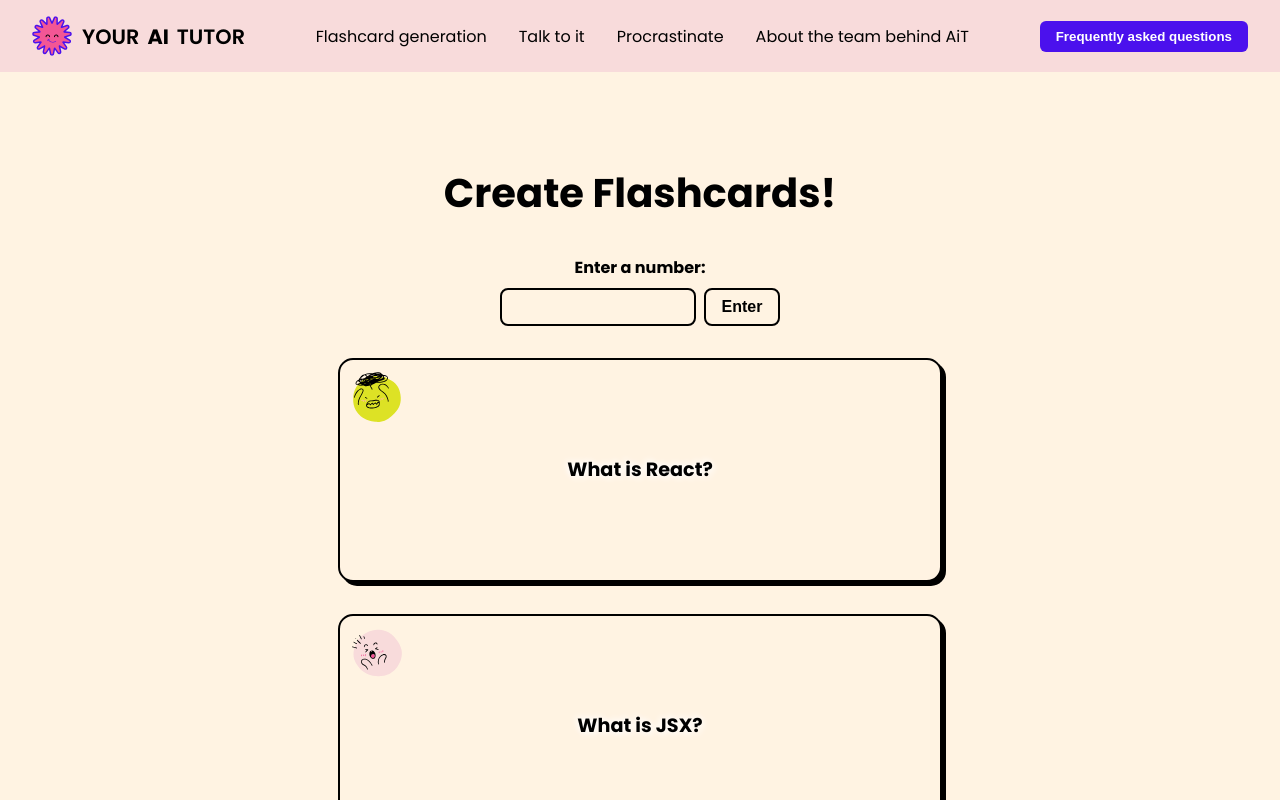
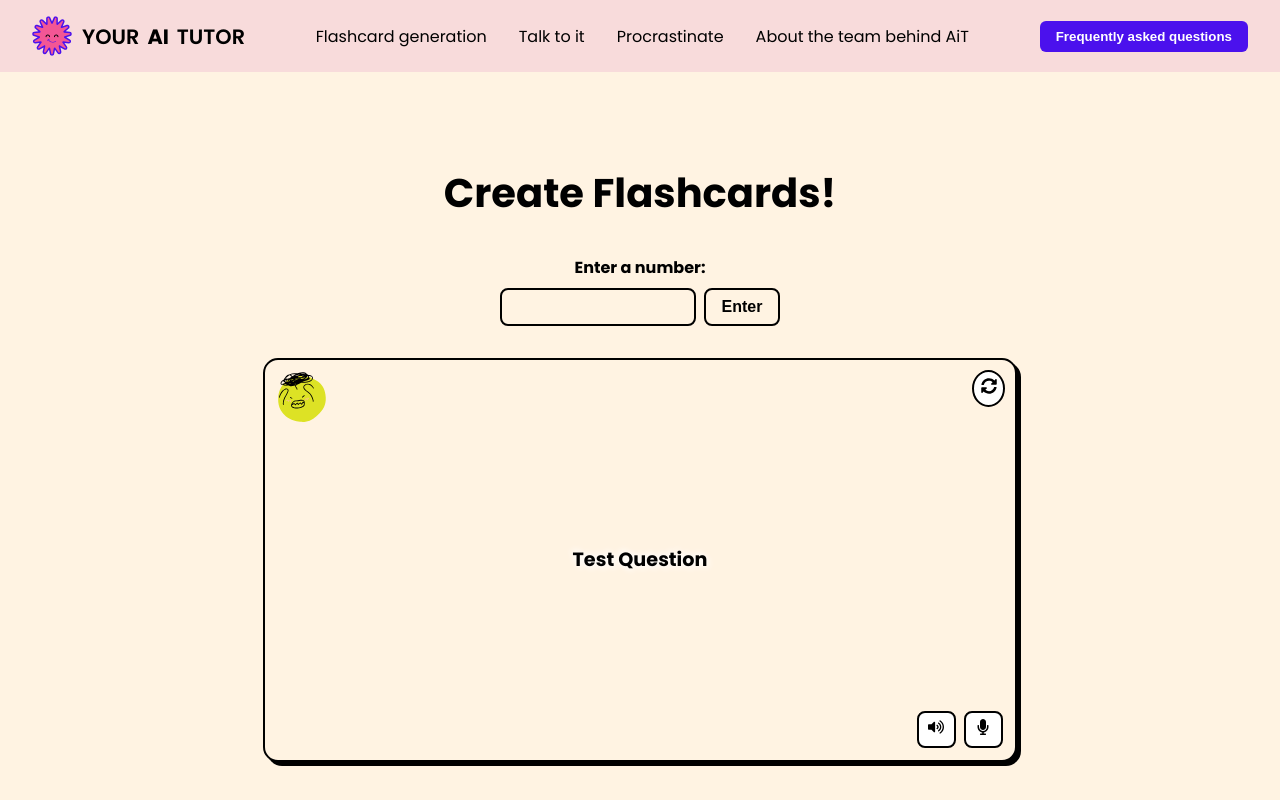
Before and after one commit to franzRasch/INF-3993_AI_Exam, a React (Create React App) app in the folder src/frontend/: page /flashcards in a window 1280 px wide. Shown: the top 800 px of the page. Built offline with nearby package versions, Linux system fonts and the light colour scheme.

Commit message:
added buttons to flashcards but no logic yet

```diff
--- a/src/frontend/package.json
+++ b/src/frontend/package.json
@@ -9,6 +9,7 @@
     "@testing-library/user-event": "^13.5.0",
     "react": "^19.1.0",
     "react-dom": "^19.1.0",
+    "react-icons": "^5.5.0",
     "react-router-dom": "^7.6.1",
     "react-scripts": "5.0.1",
     "web-vitals": "^2.1.4"
--- a/src/frontend/src/css/FlashcardsPage.css
+++ b/src/frontend/src/css/FlashcardsPage.css
@@ -8,6 +8,7 @@
   font-size: 2.5rem;
   margin-bottom: 2rem;
 }
+
 .flashcard-grid {
   display: flex;
   flex-direction: column;
@@ -18,20 +19,24 @@
 
 .flashcard-box {
   width: 90%;
-  max-width: 600px;
-  height: 220px; /* increased height */
+  max-width: 750px;
+  height: 400px;
   position: relative;
   border: 2px solid #000;
   border-radius: 15px;
-  cursor: pointer;
   transition:
     background-color 0.4s,
     transform 0.3s ease;
   display: flex;
+  flex-direction: column;
   align-items: center;
   justify-content: center;
   box-shadow: 4px 4px 0 #000;
   overflow: hidden;
+}
+
+.flashcard-box:hover {
+  transform: scale(1.02);
 }
 
 .flashcard-icon {
@@ -43,9 +48,6 @@
 .flashcard-icon img {
   width: 50px;
   height: 50px;
-}
-.flashcard-box:hover {
-  transform: scale(1.03);
 }
 
 .flashcard-text {
@@ -61,8 +63,44 @@
   font-weight: bold;
 }
 
+/* Flip Button - Top Right */
+.flip-button {
+  position: absolute;
+  top: 10px;
+  right: 10px;
+  background: white;
+  border: 2px solid black;
+  border-radius: 50%;
+  padding: 0.4rem;
+  font-size: 1rem;
+  cursor: pointer;
+  z-index: 2;
+}
+
+/* Bottom Buttons - Bottom Right */
+.flashcard-buttons-bottom {
+  position: absolute;
+  bottom: 12px;
+  right: 12px;
+  display: flex;
+  gap: 0.5rem;
+}
+
+.flashcard-buttons-bottom button {
+  background: white;
+  border: 2px solid black;
+  padding: 0.4rem 0.6rem;
+  border-radius: 8px;
+  font-size: 1rem;
+  cursor: pointer;
+  transition: all 0.2s ease;
+}
+
+.flashcard-buttons-bottom button:hover {
+  background-color: var(--soft-yellow);
+}
+
 /* INPUT SECTION */
-
 .user-input-wrapper {
   display: flex;
   flex-direction: column;
@@ -105,3 +143,25 @@
 .submit-button:hover {
   transform: scale(1.05);
 }
+
+/* Loading */
+.loading-spinner {
+  font-size: 1.2rem;
+  font-weight: bold;
+  color: var(--gray-dark);
+  text-align: center;
+  padding: 2rem;
+  animation: pulse 1s infinite ease-in-out;
+}
+
+@keyframes pulse {
+  0% {
+    opacity: 0.3;
+  }
+  50% {
+    opacity: 1;
+  }
+  100% {
+    opacity: 0.3;
+  }
+}
--- a/src/frontend/src/pages/FlashcardsPage.js
+++ b/src/frontend/src/pages/FlashcardsPage.js
@@ -1,5 +1,7 @@
 import React, { useState } from 'react';
 import '../css/FlashcardsPage.css';
+import { FaVolumeUp, FaMicrophone, FaSyncAlt } from 'react-icons/fa';
+
 import icon1 from '../assets/doodles/11.svg';
 import icon2 from '../assets/doodles/12.svg';
 import icon3 from '../assets/doodles/13.svg';
@@ -17,27 +19,24 @@ const colorSet = [
   { base: 'var(--peach-cream)', highlight: 'var(--soft-yellow)' },
 ];
 
-const flashcards = [
-  { front: 'What is React?', back: 'A JS library for building UIs' },
-  { front: 'What is JSX?', back: 'A syntax extension for JavaScript' },
-  { front: 'What is a hook?', back: 'Functions to manage state and side effects' },
-  { front: 'What is useState?', back: 'A hook to manage component state' },
-  { front: 'What is useEffect?', back: 'A hook to manage side effects' },
-  { front: 'What is props?', back: 'Inputs passed into components' },
-  { front: 'What is JSX?', back: 'A syntax extension for JavaScript' },
-];
 export default function FlashcardsPage() {
   const [userInput, setUserInput] = useState('');
+  const [flashcards, setFlashcards] = useState([
+    { front: 'Test Question', back: 'Test Answer' }, // 🧪 Initial test card
+  ]);
+  const [loading, setLoading] = useState(false);
 
   const handleSubmit = async () => {
     console.log('Clicked submit');
+    setLoading(true); // Show loading spinner
+
     try {
       const response = await fetch('http://localhost:8000/flashcards/generate', {
         method: 'POST',
         headers: {
           'Content-Type': 'application/json',
         },
-        body: JSON.stringify({ user_input: userInput }), // ✅ use userInput here
+        body: JSON.stringify({ user_input: userInput }),
       });
 
       if (!response.ok) {
@@ -46,17 +45,65 @@ export default function FlashcardsPage() {
 
       const reader = response.body.getReader();
       const decoder = new TextDecoder('utf-8');
-      let result = '';
+      let buffer = '';
+      const flashcardsList = [];
+      let currentCard = {};
 
       while (true) {
         const { value, done } = await reader.read();
         if (done) break;
-        result += decoder.decode(value);
+        buffer += decoder.decode(value);
+
+        // Split completed lines
+        const lines = buffer.split('\n');
+        buffer = lines.pop(); // hold onto incomplete line for next chunk
+
+        for (const line of lines) {
+          if (!line.trim()) continue;
+
+          try {
+            const parsed = JSON.parse(line);
+
+            if (parsed.q) {
+              const qObj = JSON.parse(parsed.q);
+              currentCard.front = qObj.question;
+            }
+
+            if (parsed.a) {
+              const aObj = JSON.parse(parsed.a);
+              currentCard.back = aObj.answer;
+            }
+
+            if (currentCard.front && currentCard.back) {
+              flashcardsList.push({ ...currentCard });
+              currentCard = {};
+            }
+          } catch (err) {
+            console.warn('Failed to parse line:', line, err.message);
+          }
+        }
       }
 
-      console.log('Raw stream result:', result);
+      // Handle final buffer line
+      if (buffer.trim()) {
+        try {
+          const parsed = JSON.parse(buffer);
+          if (parsed.q) currentCard.front = JSON.parse(parsed.q).question;
+          if (parsed.a) currentCard.back = JSON.parse(parsed.a).answer;
+          if (currentCard.front && currentCard.back) {
+            flashcardsList.push({ ...currentCard });
+          }
+        } catch (err) {
+          console.warn('Failed to parse final buffer:', buffer, err.message);
+        }
+      }
+
+      setFlashcards(flashcardsList);
+      console.log('Parsed flashcards:', flashcardsList);
     } catch (err) {
       console.error('Error:', err.message);
+    } finally {
+      setLoading(false); // Hide loading spinner
     }
   };
 
@@ -72,15 +119,27 @@ export default function FlashcardsPage() {
           </button>
         </div>
       </div>
-
       <div className="flashcard-grid">
-        {flashcards.map((card, index) => {
-          const icon = iconSet[index % iconSet.length];
-          const { base, highlight } = colorSet[index % colorSet.length];
-          return (
-            <Flashcard key={index} front={card.front} back={card.back} color={base} highlight={highlight} icon={icon} />
-          );
-        })}
+        {loading ? (
+          <div className="loading-spinner">Loading...</div>
+        ) : flashcards.length === 0 ? (
+          <p>No flashcards yet. Try entering a number and pressing Enter.</p>
+        ) : (
+          flashcards.map((card, index) => {
+            const icon = iconSet[index % iconSet.length];
+            const { base, highlight } = colorSet[index % colorSet.length];
+            return (
+              <Flashcard
+                key={index}
+                front={card.front}
+                back={card.back}
+                color={base}
+                highlight={highlight}
+                icon={icon}
+              />
+            );
+          })
+        )}
       </div>
     </div>
   );
@@ -89,17 +148,44 @@ export default function FlashcardsPage() {
 function Flashcard({ front, back, color, highlight, icon }) {
   const [flipped, setFlipped] = useState(false);
 
+  const speakText = text => {
+    const utterance = new SpeechSynthesisUtterance(text);
+    speechSynthesis.speak(utterance);
+  };
+
+  const handleSpeechInput = () => {
+    const recognition = new (window.SpeechRecognition || window.webkitSpeechRecognition)();
+    recognition.onresult = event => {
+      const spokenText = event.results[0][0].transcript;
+      alert(`You said: ${spokenText}`);
+    };
+    recognition.start();
+  };
+
   return (
     <div
       className={`flashcard-box ${flipped ? 'flipped' : ''}`}
       style={{ backgroundColor: flipped ? highlight : color }}
-      onClick={() => setFlipped(!flipped)}
     >
+      <button className="flip-button" onClick={() => setFlipped(!flipped)} title="Flip">
+        <FaSyncAlt />
+      </button>
+
       <div className="flashcard-icon">
         <img src={icon} alt="icon" />
       </div>
+
       <div className="flashcard-text">
         <h3>{flipped ? back : front}</h3>
+      </div>
+
+      <div className="flashcard-buttons-bottom">
+        <button onClick={() => speakText(flipped ? back : front)} title="Play Audio">
+          <FaVolumeUp />
+        </button>
+        <button onClick={handleSpeechInput} title="Answer with Speech">
+          <FaMicrophone />
+        </button>
       </div>
     </div>
   );
```
Also changed, not shown: 1 other file (tests, documents, lock files or other folders).
